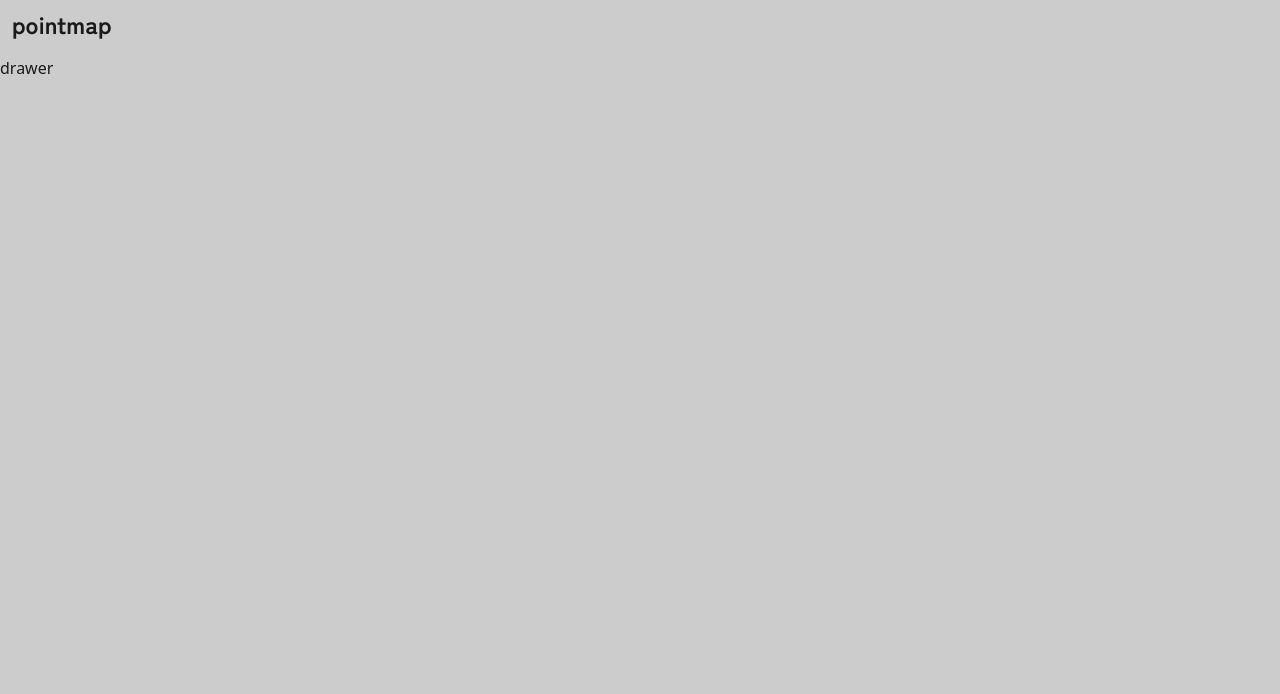
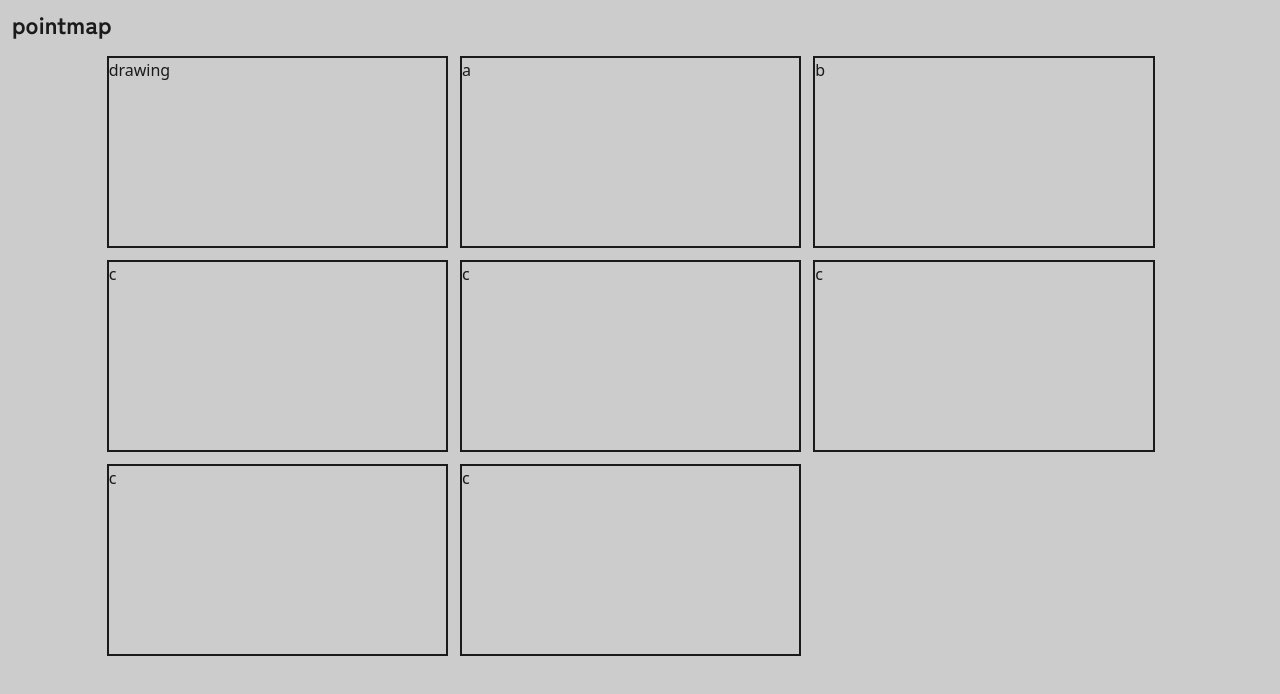
Before and after one commit to enuesaa/pointmap, a SvelteKit app: page / in a window 1280 px wide. Shown: the top 694 px of the page. Built offline with nearby package versions, Linux system fonts and the light colour scheme.

Commit message:
feat(ui): styling of top page

```diff
--- a/src/routes/+page.svelte
+++ b/src/routes/+page.svelte
@@ -1,4 +1,15 @@
 <script lang="ts">
+	import DrawCard from './DrawCard.svelte'
+	import DrawCardNewLink from './DrawCardNewLink.svelte'
 </script>
 
-<a href="/drawer">drawer</a>
+<main class="mx-auto container w-10/12 flex flex-row justify-start gap-3 flex-wrap">
+	<DrawCardNewLink />
+	<DrawCard drawingId='a' />
+	<DrawCard drawingId='b' />
+	<DrawCard drawingId='c' />
+	<DrawCard drawingId='c' />
+	<DrawCard drawingId='c' />
+	<DrawCard drawingId='c' />
+	<DrawCard drawingId='c' />
+</main>
--- /dev/null
+++ b/src/routes/DrawCard.svelte
@@ -0,0 +1,7 @@
+<script lang="ts">
+	export let drawingId: string
+</script>
+
+<a href="/drawer" class="w-[32%] aspect-video border-black border-solid border-2 block">
+	{drawingId}
+</a>
--- /dev/null
+++ b/src/routes/DrawCardNewLink.svelte
@@ -0,0 +1,3 @@
+<a href="/drawer" class="w-[32%] aspect-video border-black border-solid border-2 block">
+	drawing
+</a>
```
